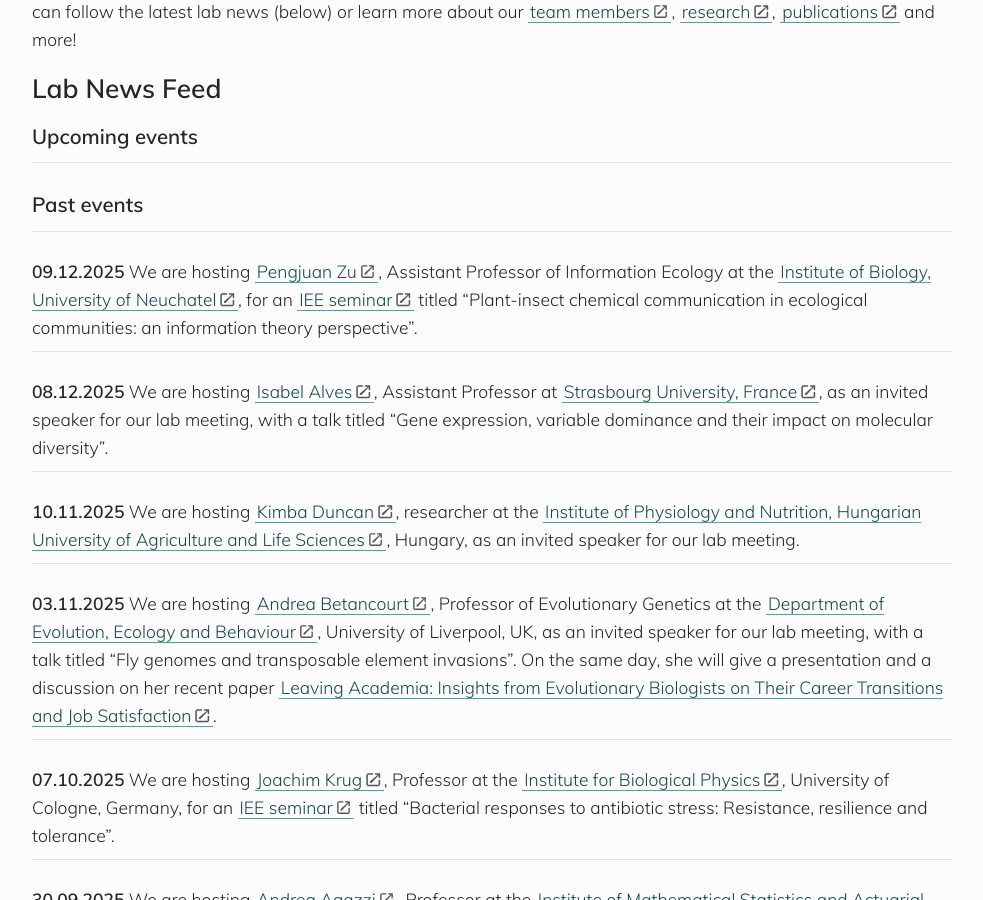
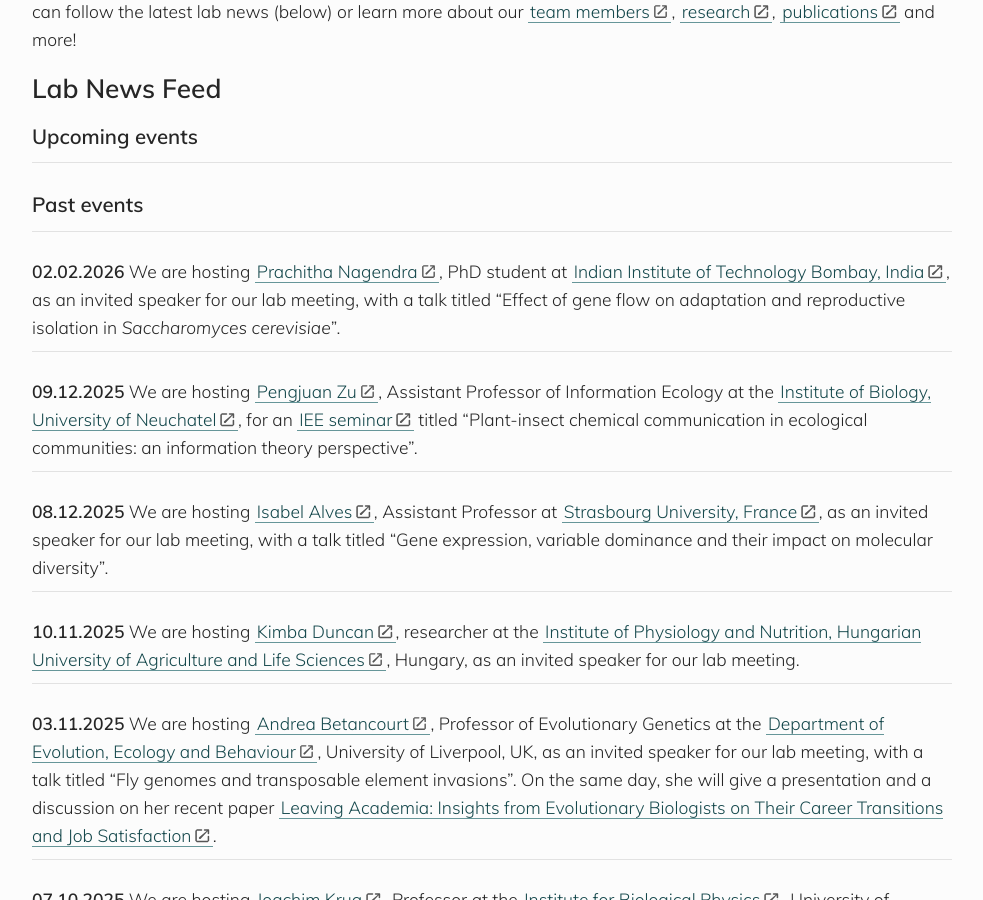
Before and after one commit to banklab/banklab.github.io, a Jekyll site: the page built from index.md, in a window 1280 px wide and 900 px high, scrolled down 452 px. Shown: the whole window, without its empty margins (148-1131 px from the left). Built offline with Jekyll 4.4.1, drawn with Linux system fonts in a browser that asks for light colours; some web fonts are replaced.

Commit message:
update index

```diff
--- a/index.md
+++ b/index.md
@@ -16,6 +16,10 @@
 
 
 ### Past events
+
+---
+
+**02.02.2026** We are hosting [Prachitha Nagendra](https://orcid.org/0000-0003-4931-2841), PhD student at [Indian Institute of Technology Bombay, India](https://sites.google.com/view/esmlab/home), as an invited speaker for our lab meeting, with a talk titled "Effect of gene flow on adaptation and reproductive isolation in *Saccharomyces cerevisiae*".
 
 ---
 
```
